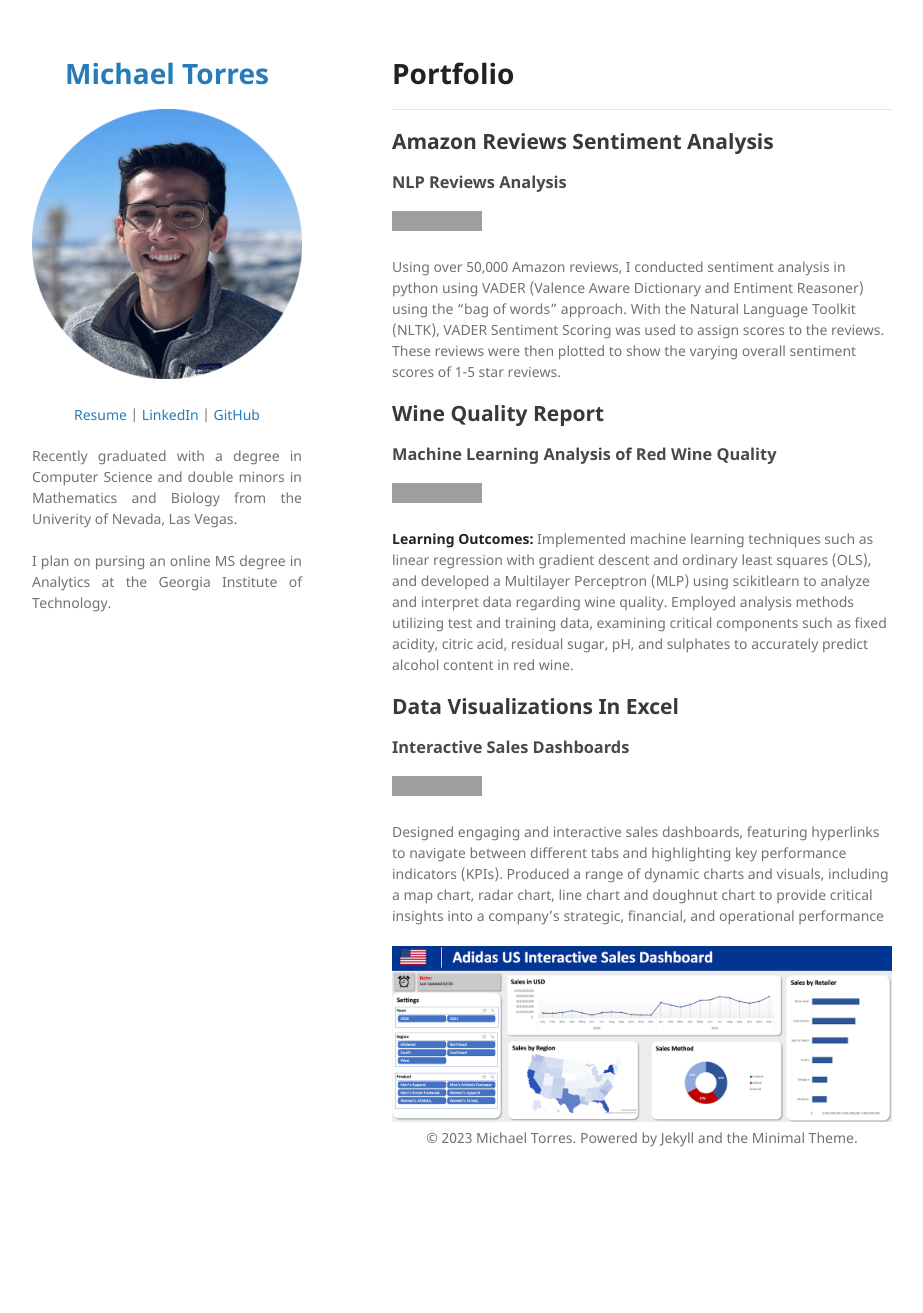
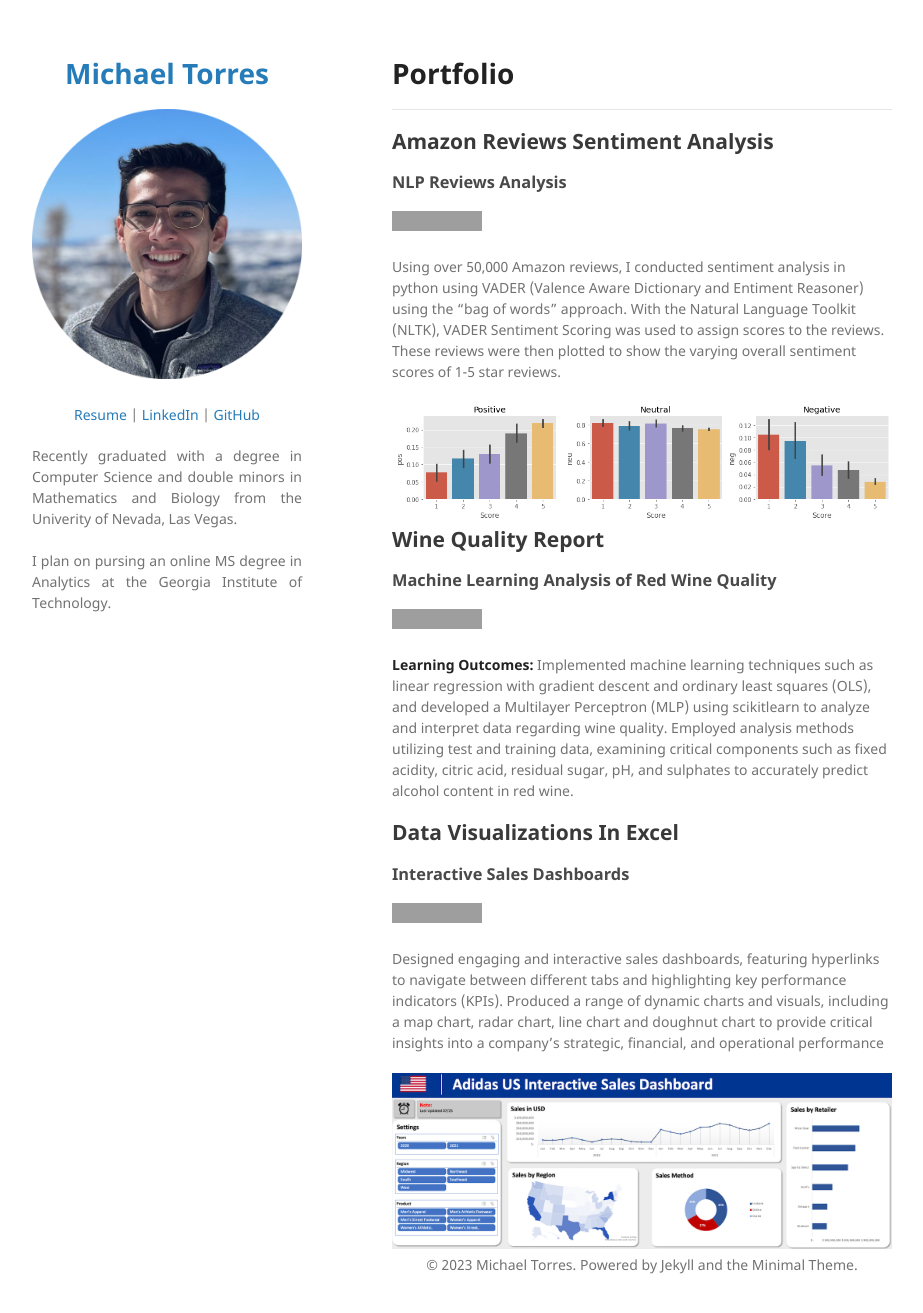
Before and after one commit to Michael96Torres/Michael96Torres.github.io, a Jekyll site: the page built from index.md, in a window 1280 px wide and 1325 px high. Shown: the top 1313 px of the window, without its empty margins (178-1101 px from the left). Built offline with Jekyll 4.4.1, drawn with Linux system fonts in a browser that asks for light colours; our own code applies the rules of GitHub Pages for plain Markdown files; a script that is not in the unit is left out; grey boxes are pictures that could not be loaded.

Commit message:
Adding Picture

```diff
--- a/index.md
+++ b/index.md
@@ -8,6 +8,8 @@
 [![View on GitHub](https://img.shields.io/badge/GitHub-View_on_GitHub-blue?logo=GitHub)](https://github.com/Michael96Torres/Python/blob/main/Amazon_Reviews_Sentiment_Analysis/Amazon_Reviews_Sentiment_Analysis.ipynb)
 
 Using over 50,000 Amazon reviews, I conducted sentiment analysis in python using VADER (Valence Aware Dictionary and Entiment Reasoner) using the "bag of words" approach.  With the Natural Language Toolkit (NLTK), VADER Sentiment Scoring was used to assign scores to the reviews.  These reviews were then plotted to show the varying overall sentiment scores of 1-5 star reviews.
+
+<center><img src="images/Sentiment_Reviews.png"/></center>
 
 
 ## Wine Quality Report
```
